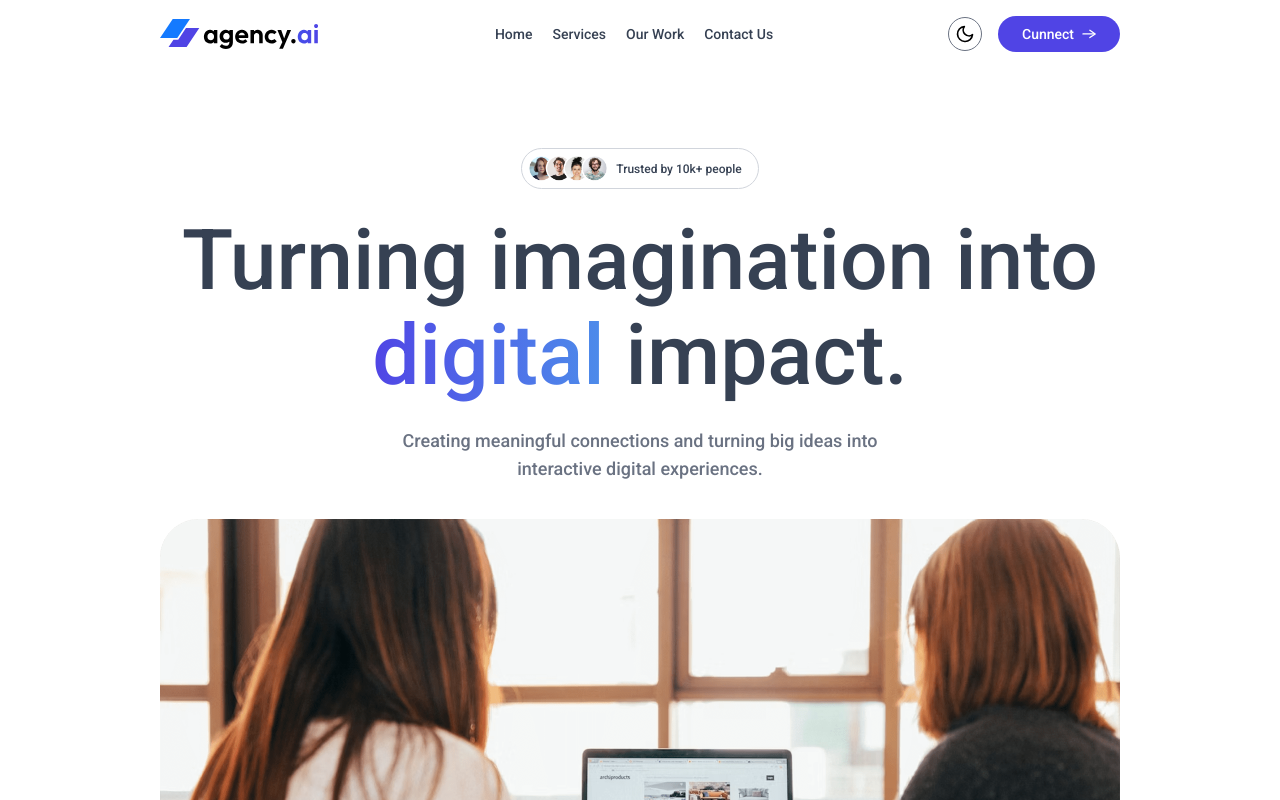
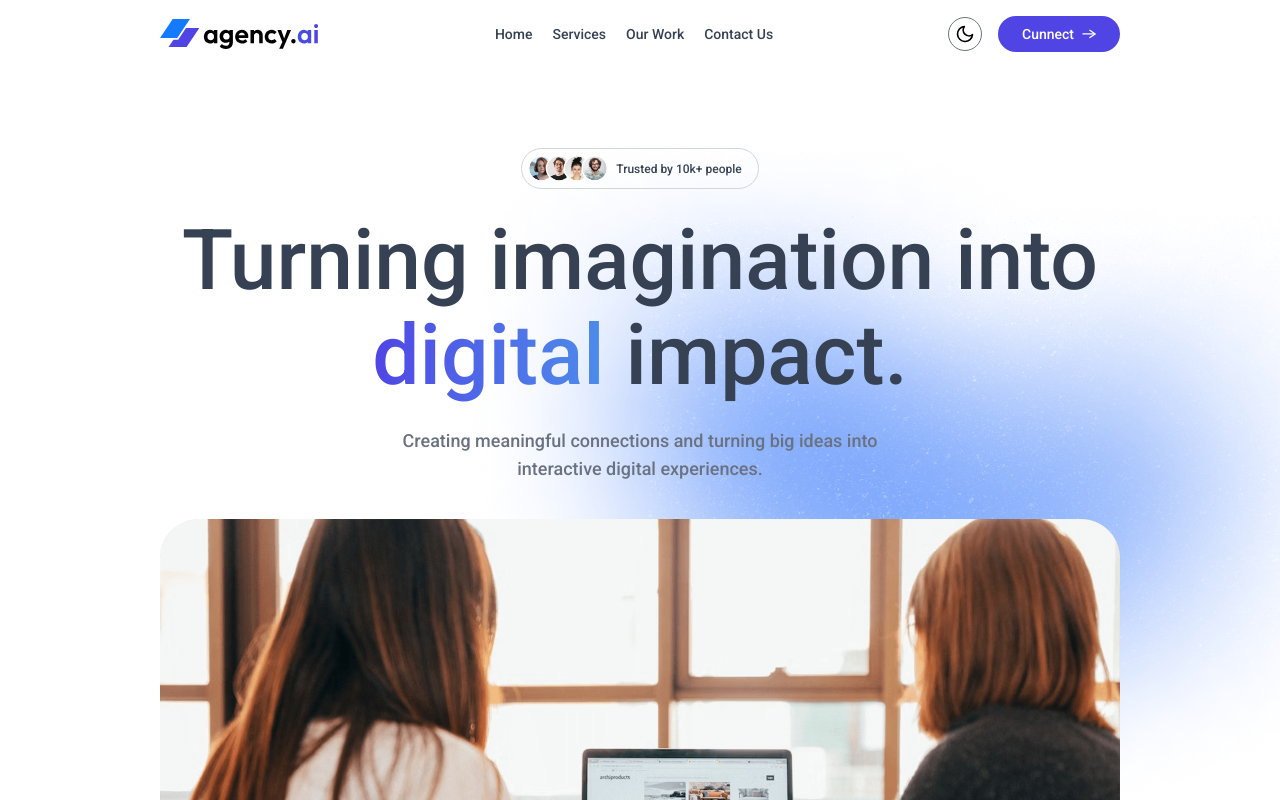
Before and after one commit to SoftEngX/agency-ai, a React (Vite) app: page / in a window 1280 px wide. Shown: the top 800 px of the page. Built offline with nearby package versions, Linux system fonts and the light colour scheme; a web font is replaced by a local one.

Commit message:
Add gradient img

```diff
--- a/src/components/Hero.jsx
+++ b/src/components/Hero.jsx
@@ -27,6 +27,7 @@
 
       <div className='relative'>
         <img src={assets.hero_img} alt="" className='w-full max-w-6xl'/>
+        <img src={assets.bgImage1} alt="" className='absolute -top-40 -right-40 sm:-top-100 sm:-right-70 -z-1 dark:hidden'/>
       </div>
     </div>
   );
```
